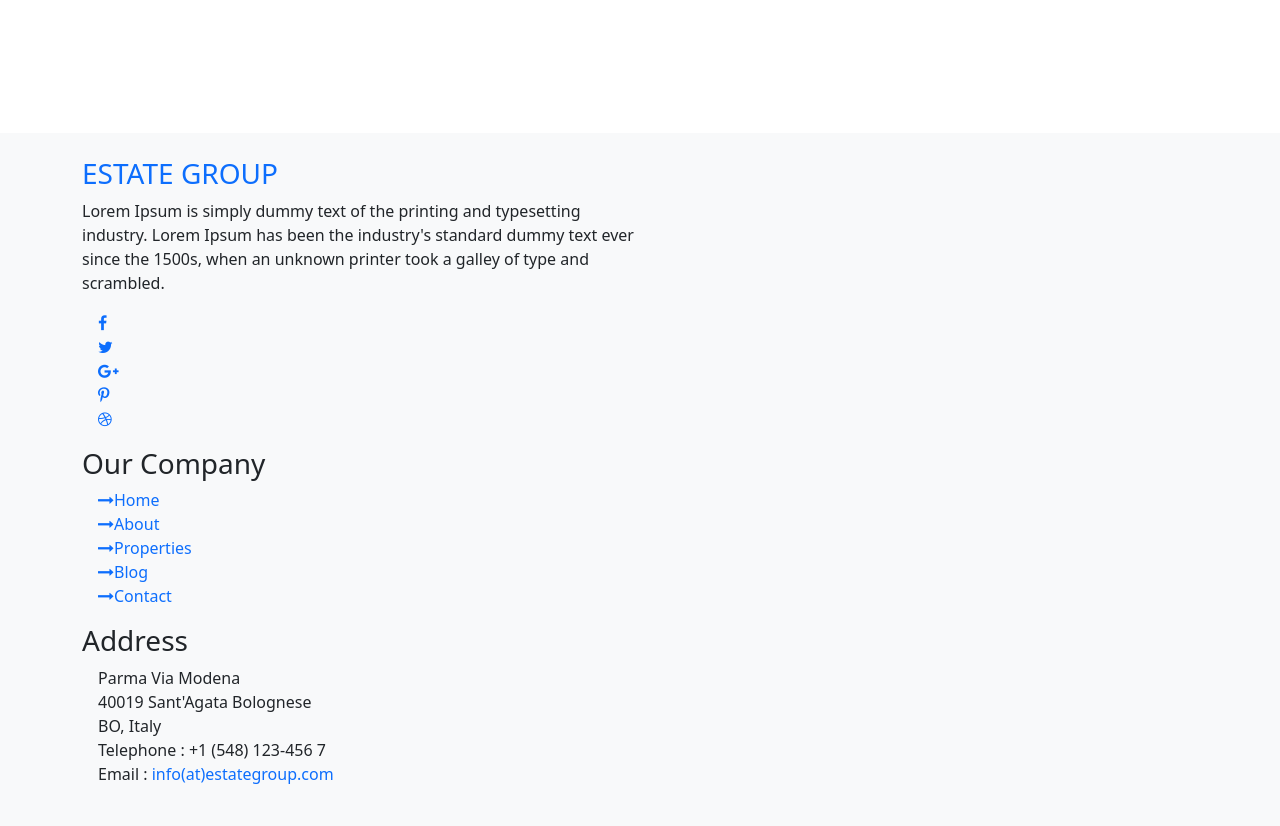
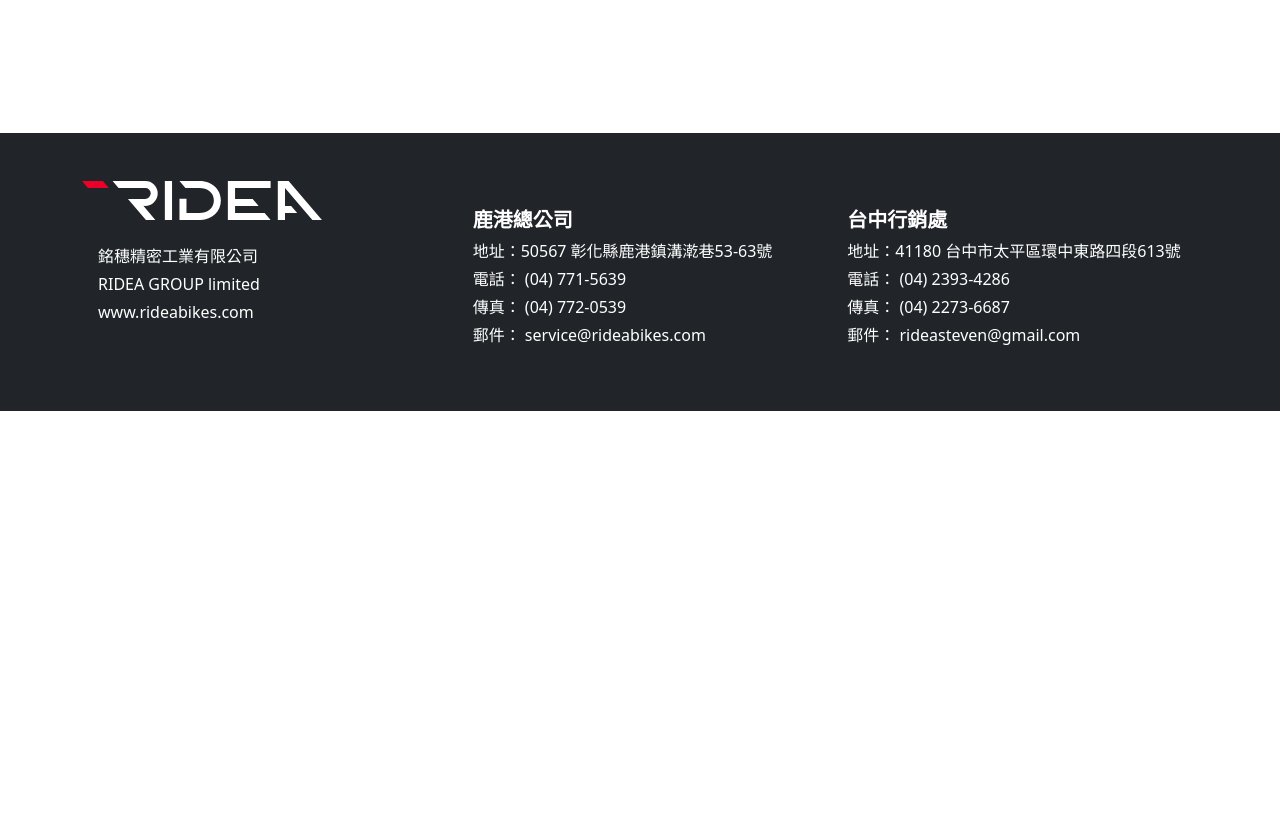
Before and after one commit to RIDEA-Design/ridea-moto, a plain HTML site: page index.html in a window 1280 px wide. Shown: the part 3140-3966 px from the top of the page. After the commit the page ends 3551 px from the top, so only its background shows below. Drawn offline with Linux system fonts and the light colour scheme.

Commit message:
首頁 scss 新增修改

```diff
--- a/index.html
+++ b/index.html
@@ -166,7 +166,8 @@
     <div class="container my-7" id="about-ridea">
         <h2 class="contentTitle mb-3">關於RIDEA's摩托精品</h2>
         <div class="row row-cols-sm-12 row-cols-md-12 row-cols-lg-2">
-            <video class="embed-responsive embed-responsive-16by9 video-992" autoplay loop controls muted>
+            <video class="embed-responsive embed-responsive-16by9 video-992" loop controls preload="auto"
+                poster="movie/forMovie.jpg">
                 <source class="embed-responsive-item w-100 h-100" src="movie/ridea-profile.mp4" type="video/mp4" />
             </video>
             <div class="align-self-center">
@@ -189,7 +190,8 @@
                     <ul>
                         <li>
                             <img src="images/icon-address.svg" alt="鹿港總公司地址">
-                            <p><a href="http://maps.google.com.tw/maps?q=RIDEA銘穗精密工業有限公司" target="_blank">50567 彰化縣鹿港鎮溝漧巷53-63號</a></p>
+                            <p><a href="http://maps.google.com.tw/maps?q=RIDEA銘穗精密工業有限公司" target="_blank">50567
+                                    彰化縣鹿港鎮溝漧巷53-63號</a></p>
                         </li>
                         <li>
                             <img src="images/icon-telephone.svg" alt="鹿港總公司電話"><a href="tel:047715639">
@@ -219,7 +221,8 @@
                     <ul>
                         <li>
                             <img src="images/icon-address.svg" alt="台中行銷處地址">
-                            <p><a href="http://maps.google.com.tw/maps?q=Ridea 摩托精品" target="_blank">41180 台中市太平區環中東路四段613號</a></p>
+                            <p><a href="http://maps.google.com.tw/maps?q=Ridea 摩托精品" target="_blank">41180
+                                    台中市太平區環中東路四段613號</a></p>
                         </li>
                         <li>
                             <img src="images/icon-telephone.svg" alt="台中行銷處電話"><a href="tel:0423934286">
@@ -227,7 +230,8 @@
                             </a>
                         </li>
                         <li>
-                            <img src="images/icon-fax.svg" height="16" alt="台中行銷處傳真">
+                            <img src="images/icon-fax.svg" height="16" alt="台中行銷處傳真"><a href="fax:0422736687">
+                                <p>(04) 2273-6687</p>
                             </a>
                         </li>
                         <li>
@@ -245,56 +249,65 @@
         </div>
     </div>
     <!-- 聯絡我們 end -->
+
+    <!-- Footer RIDEA公司網站資訊 -->
+    <div class="container-fluid p-5 bg-dark">
+        <div class="container">
+            <div class="footer row row-cols-sm-1 row-cols-md-2 row-cols-lg-3 gx-2">
+                <div class="company">
+                    <a href="index.html">
+                        <img src="images/ridea-logo.svg" alt="RIDEA Logo">
+                    </a>
+                    <ul class="text-white mt-4">
+                        <li class="my-1">銘穗精密工業有限公司</li>
+                        <li class="my-1">RIDEA GROUP limited</li>
+                        <li class="my-1"><a href="index.html">www.rideabikes.com</a></li>
+                    </ul>
+                </div>
+                <div class="head-office">
+                    <ul class="text-white mt-4">
+                        <li class="my-1 fs-5 fw-bold">鹿港總公司</li>
+                        <li class="my-1">地址：<a href="http://maps.google.com.tw/maps?q=RIDEA銘穗精密工業有限公司"
+                                target="_blank">50567
+                                彰化縣鹿港鎮溝漧巷53-63號</a></li>
+                        <li class="my-1">電話：<a href="tel:047715639">
+                                (04) 771-5639
+                            </a></li>
+                        <li class="my-1">傳真：<a href="fax:047720539">
+                                (04) 772-0539
+                            </a></li>
+                        <li class="my-1">郵件：<a href="mailto:service@rideabikes.com">
+                                service@rideabikes.com
+                            </a></li>
+                    </ul>
+                </div>
+                <div class="head-office">
+                    <ul class="text-white mt-4">
+                        <li class="my-1 fs-5 fw-bold">台中行銷處</li>
+                        <li class="my-1">地址：<a href="http://maps.google.com.tw/maps?q=Ridea 摩托精品" target="_blank">41180
+                                台中市太平區環中東路四段613號</a></li>
+                        <li class="my-1">電話：<a href="tel:0423934286">
+                                (04) 2393-4286
+                            </a></li>
+                        <li class="my-1">傳真：<a href="fax:0422736687">
+                                (04) 2273-6687
+                            </a></li>
+                        <li class="my-1">郵件：<a href="mailto:rideasteven@gmail.com">
+                                rideasteven@gmail.com
+                            </a></li>
+                    </ul>
+                </div>
+            </div>
+        </div>
+    </div>
+    <!-- Footer RIDEA公司網站資訊 end -->
+
     <!-- 台中行銷處FB icon -->
     <a href="https://www.facebook.com/steven.tsai.792" target="_blank"><img class="icon-fb" data-bs-toggle="tooltip"
             data-bs-placement="left" title="台中行銷處 (RIDEA Moto)" src="images/icon-facebook.svg"
             alt="台中行銷處 (RIDEA Moto)"></a>
     <!-- 台中行銷處FB icon end -->
-    <!-- Footer RIDEA公司網站資訊 -->
-    <div class="container-fluid bg-light p-4">
-        <div class="container">
-            <div class="col-md-6 footer-top-left">
-                <h3><a href="index.html">ESTATE GROUP</a></h3>
-                <p>Lorem Ipsum is simply dummy text of the printing and typesetting industry. Lorem Ipsum has been
-                    the industry's standard dummy text ever since the 1500s, when an unknown printer took a galley
-                    of type and scrambled.</p>
-                <ul class="fb_icons2">
-                    <li><a class="fb" href="#"><i class="fa fa-facebook" aria-hidden="true"></i></a></li>
-                    <li><a class="twit" href="#"><i class="fa fa-twitter" aria-hidden="true"></i></a></li>
-                    <li><a class="goog" href="#"><i class="fa fa-google-plus" aria-hidden="true"></i></a></li>
-                    <li><a class="pin" href="#"><i class="fa fa-pinterest-p" aria-hidden="true"></i></a></li>
-                    <li><a class="drib" href="#"><i class="fa fa-dribbble" aria-hidden="true"></i></a></li>
-                </ul>
-            </div>
-            <div class="col-md-3 footer-top-mid">
-                <h3>Our Company</h3>
-                <ul>
-                    <li><a href="index.html"><i class="fa fa-long-arrow-right" aria-hidden="true"></i>Home</a></li>
-                    <li><a href="about.html"><i class="fa fa-long-arrow-right" aria-hidden="true"></i>About</a></li>
-                    <li><a href="properties.html"><i class="fa fa-long-arrow-right"
-                                aria-hidden="true"></i>Properties</a>
-                    </li>
-                    <li><a href="blog.html"><i class="fa fa-long-arrow-right" aria-hidden="true"></i>Blog</a></li>
-                    <li><a href="contact.html"><i class="fa fa-long-arrow-right" aria-hidden="true"></i>Contact</a>
-                    </li>
-                </ul>
-            </div>
-            <div class="col-md-3 adress-agile">
-                <h3>Address</h3>
-                <address>
-                    <ul>
-                        <li>Parma Via Modena</li>
-                        <li>40019 Sant'Agata Bolognese</li>
-                        <li>BO, Italy</li>
-                        <li>Telephone : +1 (548) 123-456 7</li>
-                        <li>Email : <a class="mail" href="mailto:mail@example.com">info(at)estategroup.com</a></li>
-                    </ul>
-                </address>
-            </div>
-            <div class="clearfix"></div>
-        </div>
-    </div>
-    <!-- Footer RIDEA公司網站資訊 end -->
+
     <!-- GoTop至頂 -->
     <a href="#"><img id="gotop" src="images/icon-arrow-up.svg" alt="GoTop至頂"></a>
     <!-- GoTop至頂 end -->
--- a/scss/_home.scss
+++ b/scss/_home.scss
@@ -5,6 +5,7 @@
 .navLogo {
   width: 200px;
 }
+
 .navTop {
   position: fixed;
   position: relative;
@@ -22,6 +23,7 @@
 .nav-link {
   padding-left: 10px;
   color: #fff !important;
+
   &:hover {
     color: #000 !important;
     border-radius: 5px;
@@ -91,23 +93,33 @@
 .newParts {
   position: relative;
 }
+
 .image {
   display: block;
   width: 100%;
   height: auto;
 }
+
 .overlay {
   position: absolute;
-  top: 0;
+  height: 70px;
+  // top: 0;
   bottom: 0;
   left: 0;
   right: 0;
-  opacity: 0;
+  opacity: 0.7;
   transition: 0.5s ease;
   background-color: #000;
   margin: 0 0.75rem;
 }
+
+#overlay-cover{
+  transition: width 2s;
+  transition-timing-function: ease;
+}
+
 .newParts:hover .overlay {
+  height: 100%;
   opacity: 0.8;
 }
 
@@ -122,6 +134,7 @@
   -ms-transform: translate(-50%, -50%);
   transform: translate(-50%, -50%);
   text-align: center;
+
   span {
     display: block;
     font-size: 0.8em;
@@ -129,3 +142,33 @@
     margin-top: 5px;
   }
 }
+
+// 聯絡我們
+.contact-us {
+  span {
+    font-size: 20px;
+    font-weight: bold;
+    color: rgb(71, 0, 0);
+  }
+  ul li {
+    padding-bottom: 10px;
+    p {
+      display: inline;
+      margin-left: 5px;
+    }
+  }
+}
+
+// Footer  RIDEA公司網站資訊
+.footer {
+  img{
+    width: 240px;
+  }
+  a {
+    color: #fff;
+    &:hover{
+      color:rgb(229, 255, 0);
+      font-weight: 700;
+    }
+  }
+}
--- a/scss/_media.scss
+++ b/scss/_media.scss
@@ -90,8 +90,8 @@
   .banner {
     background: url("../images/banner_bg_400.jpg");
     min-height: 310px;
+    margin-top: 20px;
     margin-bottom: 20px;
-
     .slogan {
       position: absolute;
       z-index: 2;
--- a/scss/_style.scss
+++ b/scss/_style.scss
@@ -9,22 +9,6 @@
   color: #33b5e5;
   border-radius: 50%;
   box-shadow: 0 2px 5px 0 rgba(0, 0, 0, 0.16), 0 2px 10px 0 rgba(0, 0, 0, 0.12);
-}
-
-// 聯絡我們
-.contact-us {
-  span {
-    font-size: 20px;
-    font-weight: bold;
-    color: rgb(71, 0, 0);
-  }
-  ul li {
-    padding-bottom: 10px;
-    p {
-      display: inline;
-      margin-left: 5px;
-    }
-  }
 }
 
 // GoTop至頂
```
Also changed, not shown: movie/forMovie.jpg (added), scss/all.css, 1 other file.
